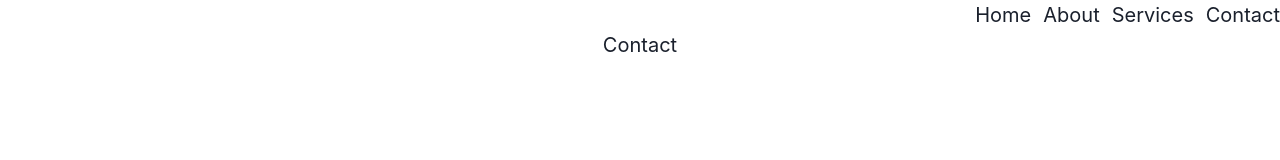
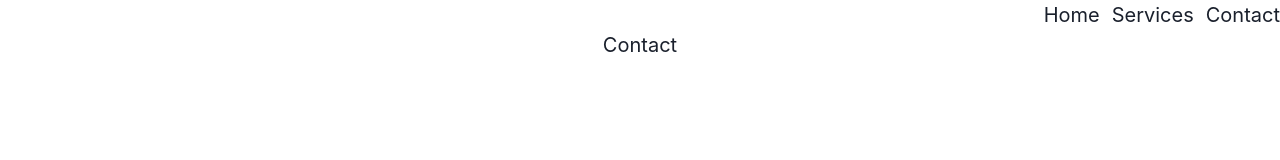
Before and after one commit to Dmani871/HowellPlumbing, a React (Create React App) app: page /contact in a window 1280 px wide. Shown: the top 160 px of the page. Built offline with nearby package versions, Linux system fonts and the light colour scheme.

Commit message:
Removed About page

```diff
--- a/src/App.js
+++ b/src/App.js
@@ -3,7 +3,6 @@ import { BrowserRouter, Routes, Route } from 'react-router-dom';
 import { ChakraProvider, Box,theme } from '@chakra-ui/react';
 import Home from './routes/Home';
 import Services from './routes/Services';
-import About from './routes/About';
 import Contact from './routes/Contact';
 import NavBar from './components/NavBar';
 import Footer from './components/Footer';
@@ -16,7 +15,6 @@ function App() {
           <NavBar />
           <Routes>
             <Route index path="home" element={<Home />} />
-            <Route path="about" element={<About />} />
             <Route path="services" element={<Services />} />
             <Route path="contact" element={<Contact />} />
           </Routes>
--- a/src/components/NavBar.js
+++ b/src/components/NavBar.js
@@ -6,9 +6,6 @@ const NavBar = () => {
       <Spacer />
       <Link as={RouterLink} to="/home">
         Home
-      </Link>
-      <Link as={RouterLink} to="/about">
-        About
       </Link>
       <Link as={RouterLink} to="/services">
         Services
--- a/src/routes/About.js
+++ /dev/null
@@ -1,5 +0,0 @@
-const About = () => {
-  return <h2>About</h2>;
-};
-
-export default About;
```
